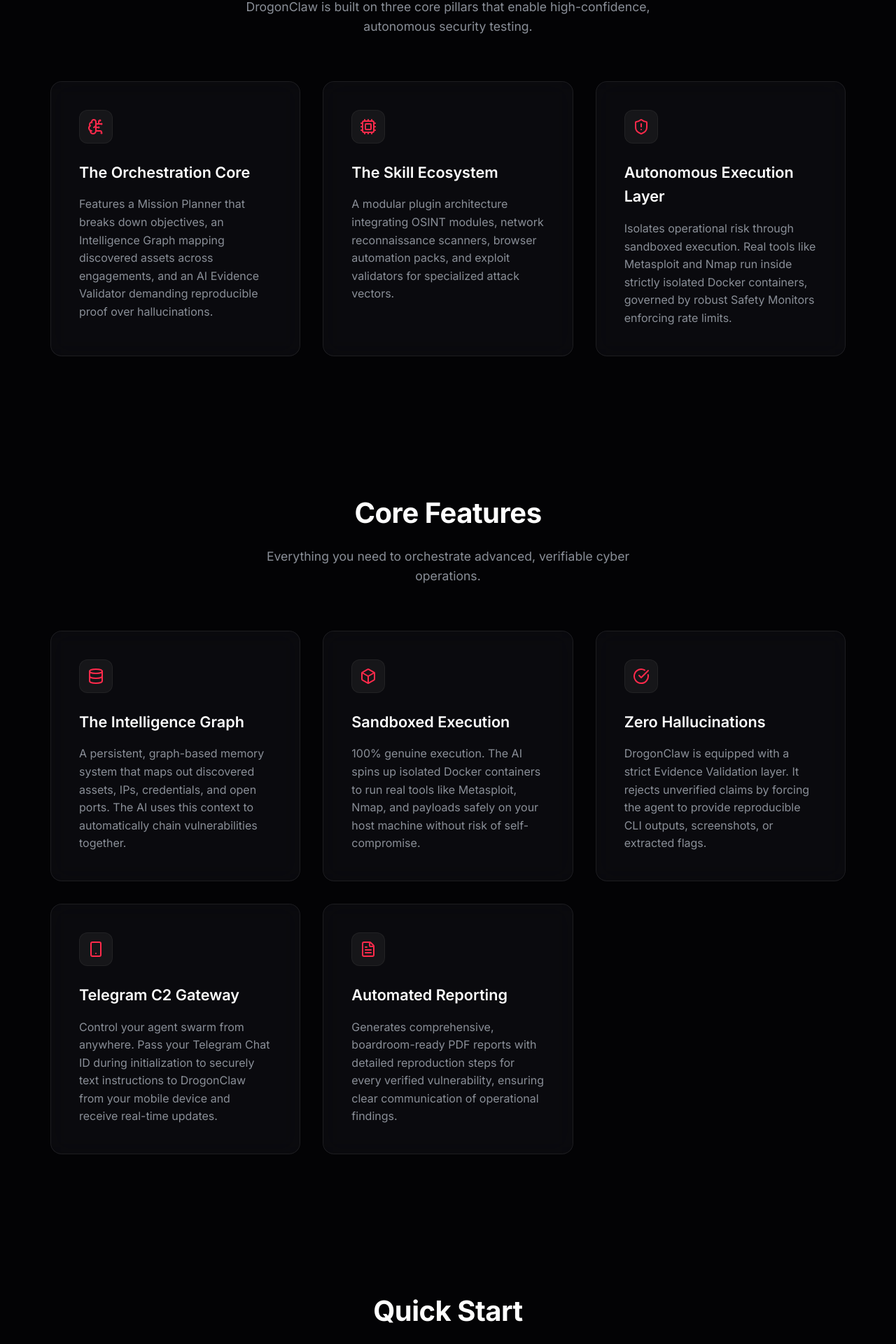
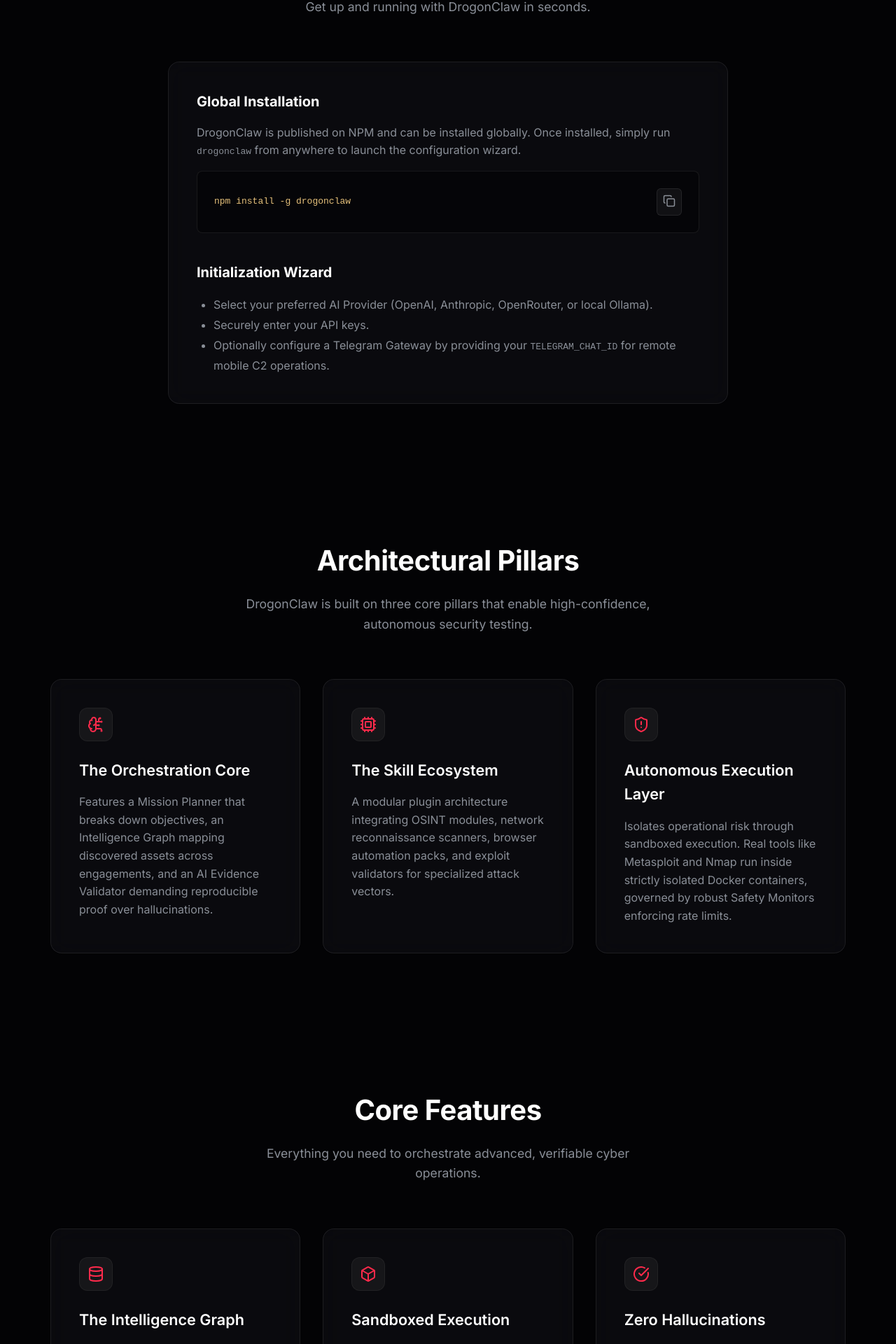
Before and after one commit to 0xP4X/DrogoClaw, a React (Vite) app in the folder website/: page / in a window 1280 px wide. Shown: the part 1616-3536 px from the top of the page at 70% size. Built offline with nearby package versions, Linux system fonts and the light colour scheme.

Commit message:
style: move QuickStart section up for better visibility

```diff
--- a/website/src/App.tsx
+++ b/website/src/App.tsx
@@ -34,9 +34,9 @@
         <Navbar />
         <Hero />
         <TerminalPreview />
+        <QuickStart />
         <Pillars />
         <Architecture />
-        <QuickStart />
       </div>
 
       <Footer />
```
